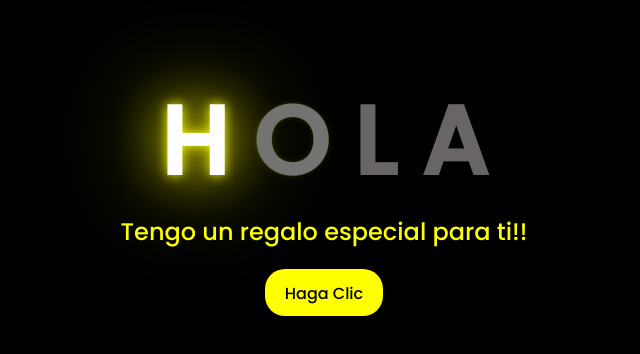
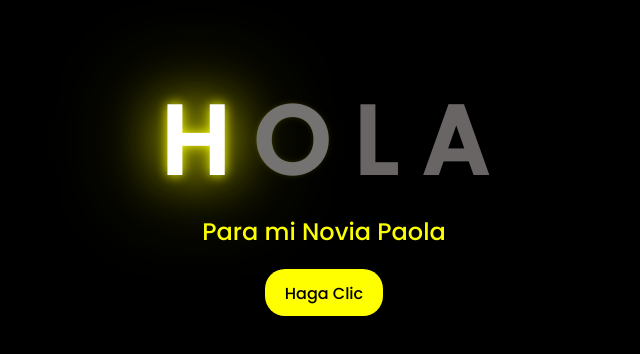
Before and after one commit to Anonimus1221/AAnonimus1221.github.io, a plain HTML site: page index.html in a window 1280 px wide. Shown: the part 216-570 px from the top of the page, without its empty margins (324-964 px from the left). Drawn offline with Linux system fonts and the light colour scheme.

Commit message:
Update index.html

```diff
--- a/index.html
+++ b/index.html
@@ -25,7 +25,7 @@
         <span></span>
     </div>
     <div class="description">
-        <span>Tengo un regalo especial para ti!!</span>
+        <span>Para mi Novia Paola</span>
     </div>
     <div class="button">
         <button>
```
